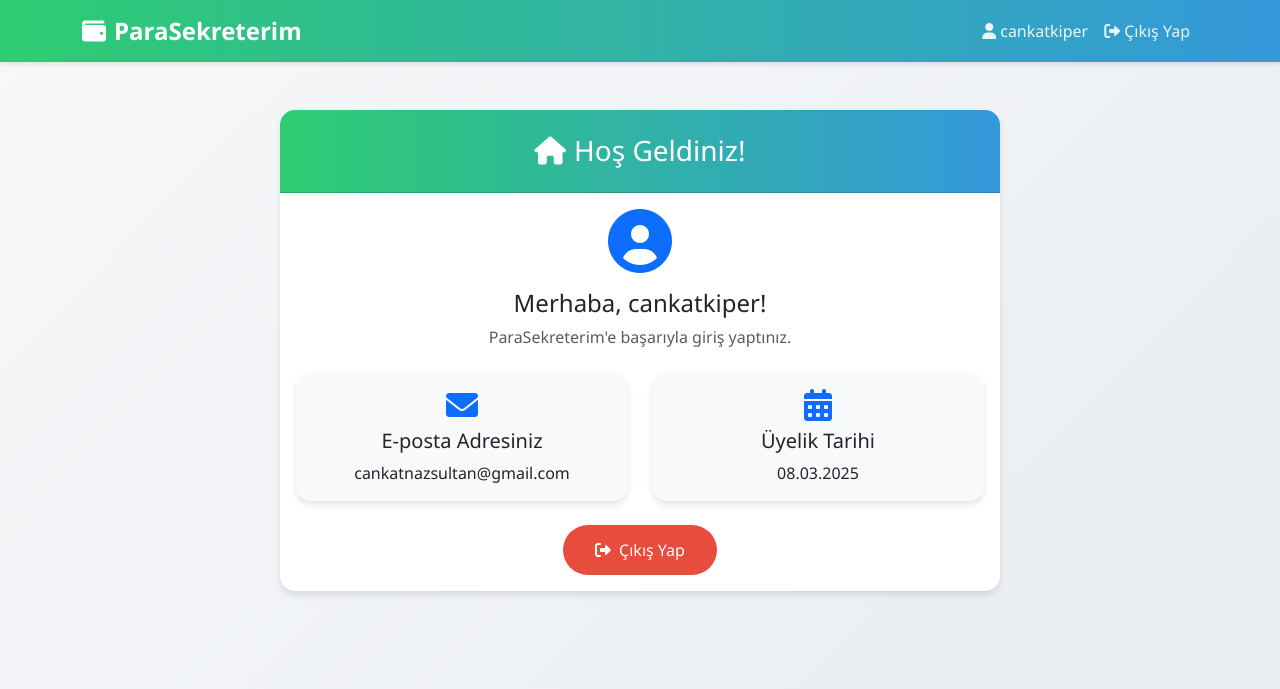
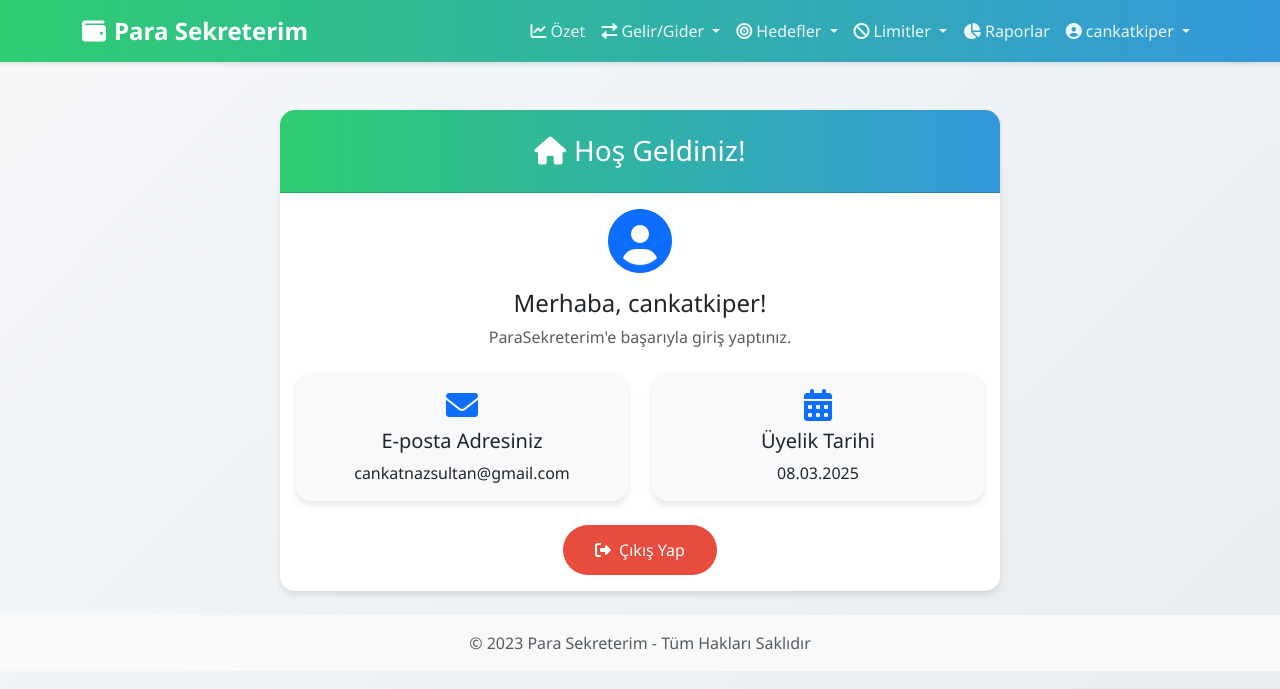
Before and after one commit to phisoli/butceyonetimi, a Django app: page / in a window 1280 px wide. Shown: the top 689 px of the page. Run offline with Django 5.2, Linux system fonts and the light colour scheme; a user stored in the database is signed in; some libraries are stand-ins or nearby versions.

Commit message:
Update base.html

```diff
--- a/auth_project/templates/base.html
+++ b/auth_project/templates/base.html
@@ -4,19 +4,19 @@
 <head>
     <meta charset="UTF-8">
     <meta name="viewport" content="width=device-width, initial-scale=1.0">
-    <title>ParaSekreterim - Güvenli Giriş</title>
-    <!-- Bootstrap CSS -->
+    <title>Para Sekreterim - Kişisel Finans Yönetimi</title>
+
     <link href="https://cdn.jsdelivr.net/npm/bootstrap@5.3.0/dist/css/bootstrap.min.css" rel="stylesheet">
-    <!-- Font Awesome -->
     <link href="https://cdnjs.cloudflare.com/ajax/libs/font-awesome/6.0.0/css/all.min.css" rel="stylesheet">
-    <!-- Custom CSS -->
     <link href="{% static 'css/style.css' %}" rel="stylesheet">
+
+    {% block extra_css %}{% endblock %}
 </head>
 <body>
-    <nav class="navbar navbar-expand-lg navbar-dark">
+    <nav class="navbar navbar-expand-lg navbar-dark bg-primary">
         <div class="container">
-            <a class="navbar-brand" href="{% url 'home' %}">
-                <i class="fas fa-wallet me-2"></i>ParaSekreterim
+            <a class="navbar-brand" href="{% url 'dashboard' %}">
+                <i class="fas fa-wallet me-2"></i>Para Sekreterim
             </a>
             <button class="navbar-toggler" type="button" data-bs-toggle="collapse" data-bs-target="#navbarNav">
                 <span class="navbar-toggler-icon"></span>
@@ -25,23 +25,65 @@
                 <ul class="navbar-nav ms-auto">
                     {% if user.is_authenticated %}
                         <li class="nav-item">
-                            <span class="nav-link">
-                                <i class="fas fa-user me-1"></i>{{ user.username }}
-                            </span>
+                            <a class="nav-link {% if request.resolver_match.url_name == 'dashboard' %}active{% endif %}" href="{% url 'dashboard' %}">
+                                <i class="fas fa-chart-line me-1"></i>Özet
+                            </a>
+                        </li>
+                        <li class="nav-item dropdown">
+                            <a class="nav-link dropdown-toggle {% if request.resolver_match.url_name == 'income_expense' or request.resolver_match.url_name == 'add_income' or request.resolver_match.url_name == 'add_expense' %}active{% endif %}" href="#" id="navbarGelirGider" role="button" data-bs-toggle="dropdown" aria-expanded="false">
+                                <i class="fas fa-exchange-alt me-1"></i>Gelir/Gider
+                            </a>
+                            <ul class="dropdown-menu" aria-labelledby="navbarGelirGider">
+                                <li><a class="dropdown-item" href="{% url 'income_expense' %}"><i class="fas fa-list me-1"></i>Tüm Kayıtlar</a></li>
+                                <li><hr class="dropdown-divider"></li>
+                                <li><a class="dropdown-item" href="{% url 'add_income' %}"><i class="fas fa-plus-circle text-success me-1"></i>Gelir Ekle</a></li>
+                                <li><a class="dropdown-item" href="{% url 'add_expense' %}"><i class="fas fa-minus-circle text-danger me-1"></i>Gider Ekle</a></li>
+                            </ul>
+                        </li>
+                        <li class="nav-item dropdown">
+                            <a class="nav-link dropdown-toggle {% if request.resolver_match.url_name == 'goals' or request.resolver_match.url_name == 'add_saving_goal' or request.resolver_match.url_name == 'add_purchase_goal' %}active{% endif %}" href="#" id="navbarHedefler" role="button" data-bs-toggle="dropdown" aria-expanded="false">
+                                <i class="fas fa-bullseye me-1"></i>Hedefler
+                            </a>
+                            <ul class="dropdown-menu" aria-labelledby="navbarHedefler">
+                                <li><a class="dropdown-item" href="{% url 'goals' %}"><i class="fas fa-list me-1"></i>Tüm Hedefler</a></li>
+                                <li><hr class="dropdown-divider"></li>
+                                <li><a class="dropdown-item" href="{% url 'add_saving_goal' %}"><i class="fas fa-piggy-bank me-1"></i>Tasarruf Hedefi Ekle</a></li>
+                                <li><a class="dropdown-item" href="{% url 'add_purchase_goal' %}"><i class="fas fa-shopping-cart me-1"></i>Satın Alma Hedefi Ekle</a></li>
+                            </ul>
+                        </li>
+                        <li class="nav-item dropdown">
+                            <a class="nav-link dropdown-toggle {% if request.resolver_match.url_name == 'spending_limits' or request.resolver_match.url_name == 'add_spending_limit' %}active{% endif %}" href="#" id="navbarLimitler" role="button" data-bs-toggle="dropdown" aria-expanded="false">
+                                <i class="fas fa-ban me-1"></i>Limitler
+                            </a>
+                            <ul class="dropdown-menu" aria-labelledby="navbarLimitler">
+                                <li><a class="dropdown-item" href="{% url 'spending_limits' %}"><i class="fas fa-list me-1"></i>Tüm Limitler</a></li>
+                                <li><hr class="dropdown-divider"></li>
+                                <li><a class="dropdown-item" href="{% url 'add_spending_limit' %}"><i class="fas fa-plus-circle me-1"></i>Limit Ekle</a></li>
+                            </ul>
                         </li>
                         <li class="nav-item">
-                            <a class="nav-link" href="{% url 'logout' %}">
-                                <i class="fas fa-sign-out-alt me-1"></i>Çıkış Yap
+                            <a class="nav-link {% if request.resolver_match.url_name == 'reports' %}active{% endif %}" href="{% url 'reports' %}">
+                                <i class="fas fa-chart-pie me-1"></i>Raporlar
                             </a>
+                        </li>
+                        <li class="nav-item dropdown">
+                            <a class="nav-link dropdown-toggle" href="#" id="navbarDropdown" role="button" data-bs-toggle="dropdown" aria-expanded="false">
+                                <i class="fas fa-user-circle me-1"></i>{{ user.username }}
+                            </a>
+                            <ul class="dropdown-menu dropdown-menu-end" aria-labelledby="navbarDropdown">
+                                <li><a class="dropdown-item" href="{% url 'settings' %}"><i class="fas fa-cog me-1"></i>Ayarlar</a></li>
+                                <li><hr class="dropdown-divider"></li>
+                                <li><a class="dropdown-item" href="{% url 'logout' %}"><i class="fas fa-sign-out-alt me-1"></i>Çıkış Yap</a></li>
+                            </ul>
                         </li>
                     {% else %}
                         <li class="nav-item">
-                            <a class="nav-link" href="{% url 'login' %}">
+                            <a class="nav-link {% if request.resolver_match.url_name == 'login' %}active{% endif %}" href="{% url 'login' %}">
                                 <i class="fas fa-sign-in-alt me-1"></i>Giriş Yap
                             </a>
                         </li>
                         <li class="nav-item">
-                            <a class="nav-link" href="{% url 'register' %}">
+                            <a class="nav-link {% if request.resolver_match.url_name == 'register' %}active{% endif %}" href="{% url 'register' %}">
                                 <i class="fas fa-user-plus me-1"></i>Üye Ol
                             </a>
                         </li>
@@ -51,7 +93,7 @@
         </div>
     </nav>
 
-    <div class="container mt-4">
+    <div class="container my-4">
         {% if messages %}
             {% for message in messages %}
                 <div class="alert alert-{{ message.tags }} alert-dismissible fade show" role="alert">
@@ -65,7 +107,15 @@
         {% endblock %}
     </div>
 
-    <!-- Bootstrap JS -->
+    <footer class="footer mt-auto py-3 bg-light">
+        <div class="container text-center">
+            <span class="text-muted">© 2023 Para Sekreterim - Tüm Hakları Saklıdır</span>
+        </div>
+    </footer>
+
     <script src="https://cdn.jsdelivr.net/npm/bootstrap@5.3.0/dist/js/bootstrap.bundle.min.js"></script>
+    <script src="https://cdn.jsdelivr.net/npm/chart.js"></script>
+
+    {% block extra_js %}{% endblock %}
 </body>
 </html>
```
